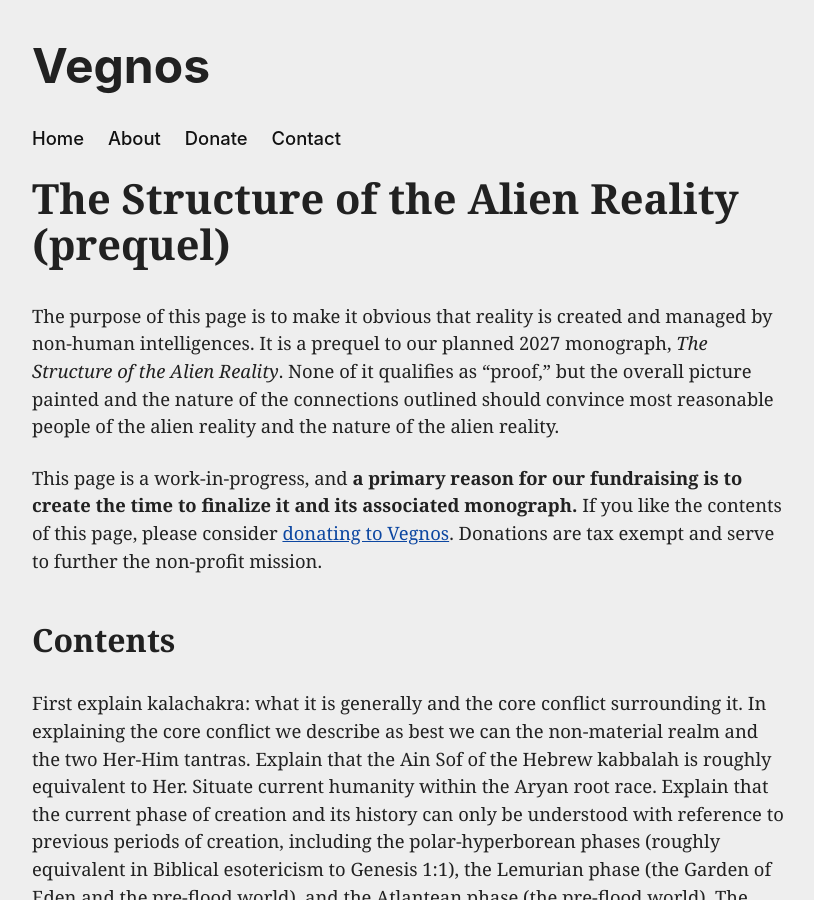
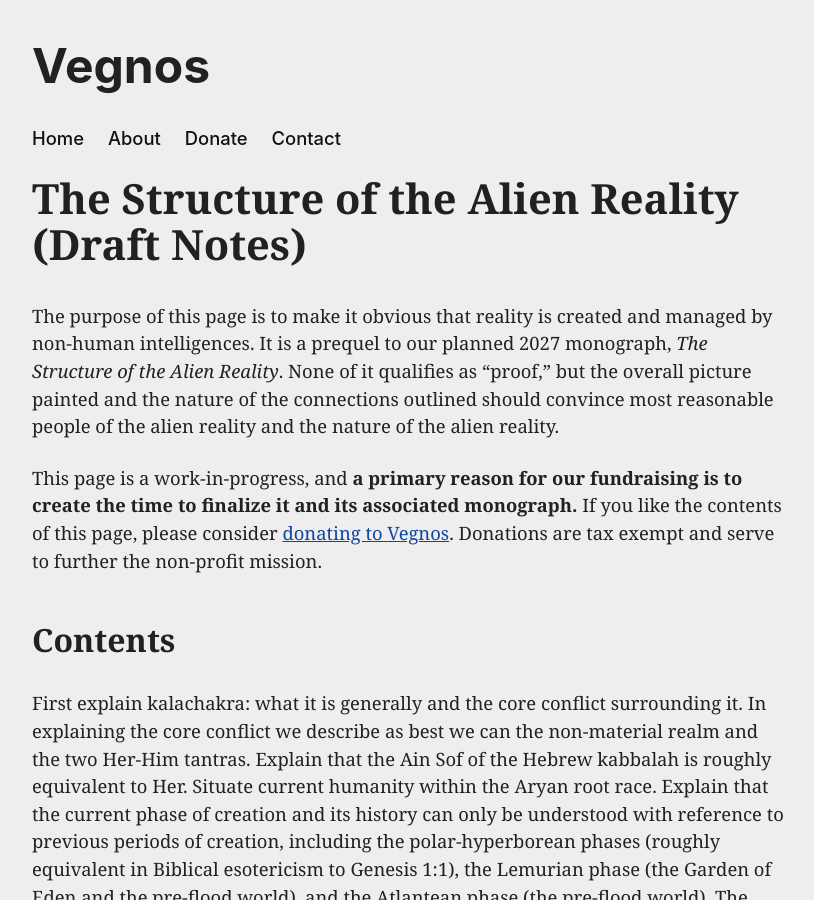
Before and after one commit to jklmnop10/vegnos, a Jekyll site: the page built from alien-reality.md, in a window 1280 px wide and 900 px high. Shown: the whole window, without its empty margins (232-1046 px from the left). Built offline with Jekyll 4.4.1, drawn with Linux system fonts in a browser that asks for light colours.

Commit message:
Update alien-reality.md

```diff
--- a/alien-reality.md
+++ b/alien-reality.md
@@ -1,5 +1,5 @@
 ---
-title: The Structure of the Alien Reality (prequel)
+title: The Structure of the Alien Reality (Draft Notes)
 layout: default
 ---
 
```
